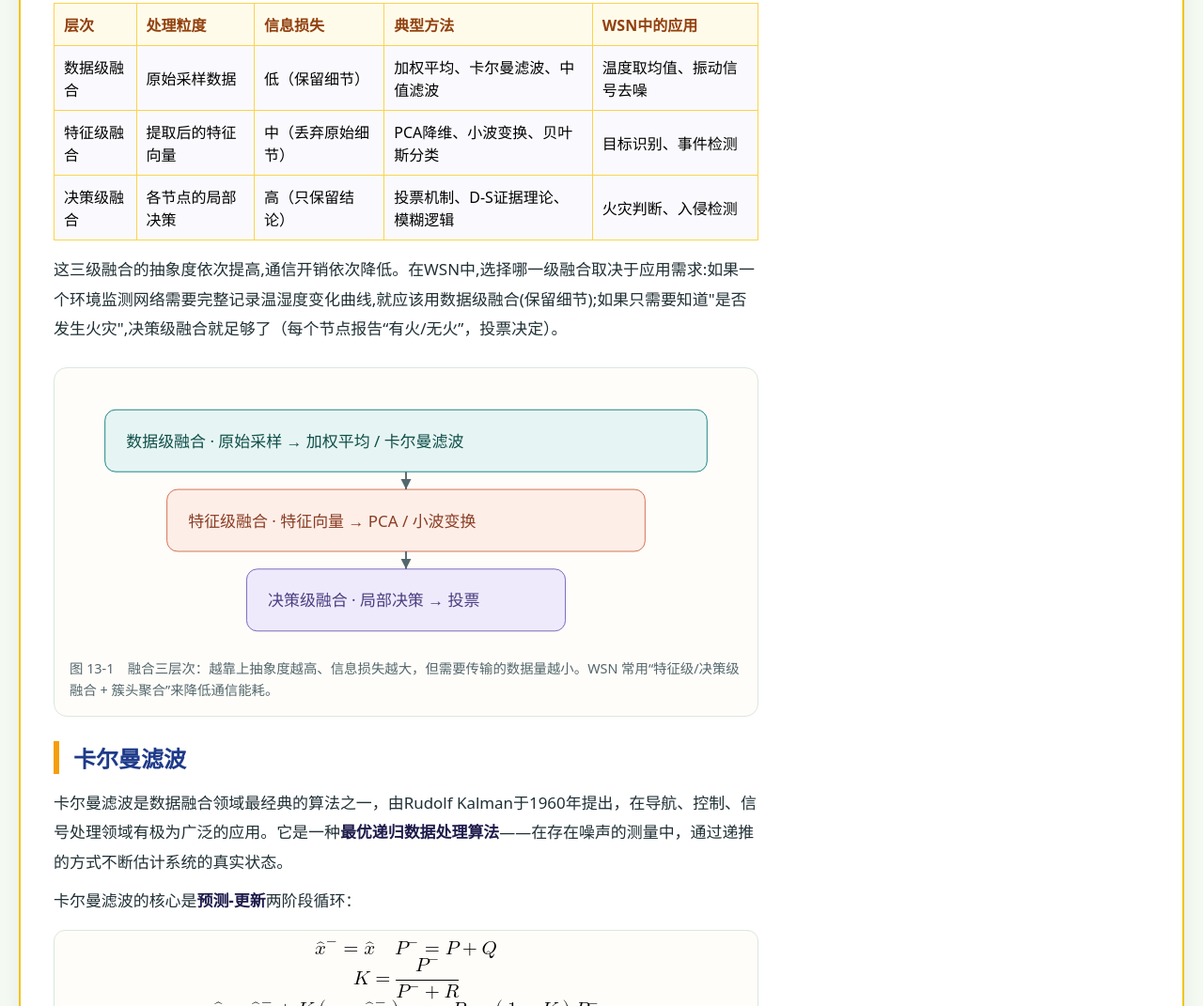
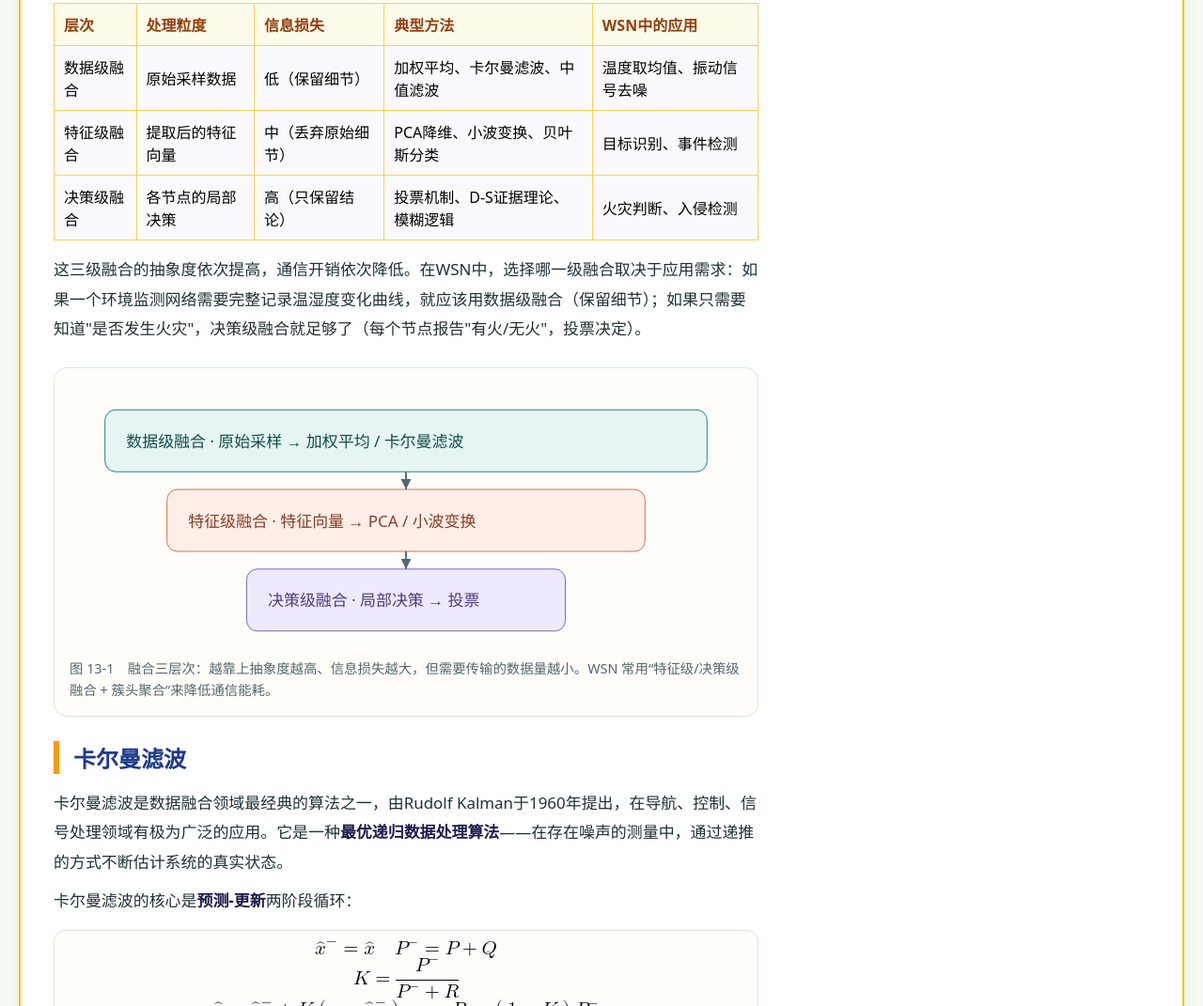
Before and after one commit to 1998x-stack/sensor-network-tutorial, a plain HTML site: page 13.html in a window 1280 px wide. Shown: the part 2449-3520 px from the top of the page at 94% size. Drawn offline with Linux system fonts and the light colour scheme.

Commit message:
fix(sensor-network-tutorial): 恢复第13章被误改写的正文中文标点
第13章三层次融合段落的既有正文标点此前被从全角（，：；（））降级
为半角 ASCII（,:;()），并改动了引号；中文排版下属退化。现逐字恢复
到此前的正文原文，不改动本轮新增的图示、公式与结构。

```diff
--- a/13.html
+++ b/13.html
@@ -129,7 +129,7 @@
             </tbody>
         </table>
 
-        <p>这三级融合的抽象度依次提高,通信开销依次降低。在WSN中,选择哪一级融合取决于应用需求:如果一个环境监测网络需要完整记录温湿度变化曲线,就应该用数据级融合(保留细节);如果只需要知道"是否发生火灾",决策级融合就足够了（每个节点报告“有火/无火”，投票决定）。</p>
+        <p>这三级融合的抽象度依次提高，通信开销依次降低。在WSN中，选择哪一级融合取决于应用需求：如果一个环境监测网络需要完整记录温湿度变化曲线，就应该用数据级融合（保留细节）；如果只需要知道"是否发生火灾"，决策级融合就足够了（每个节点报告"有火/无火"，投票决定）。</p>
 
         <figure>
         <svg role="img" viewBox="0 0 760 300" aria-labelledby="f13t f13d" style="width:100%;height:auto">
```
